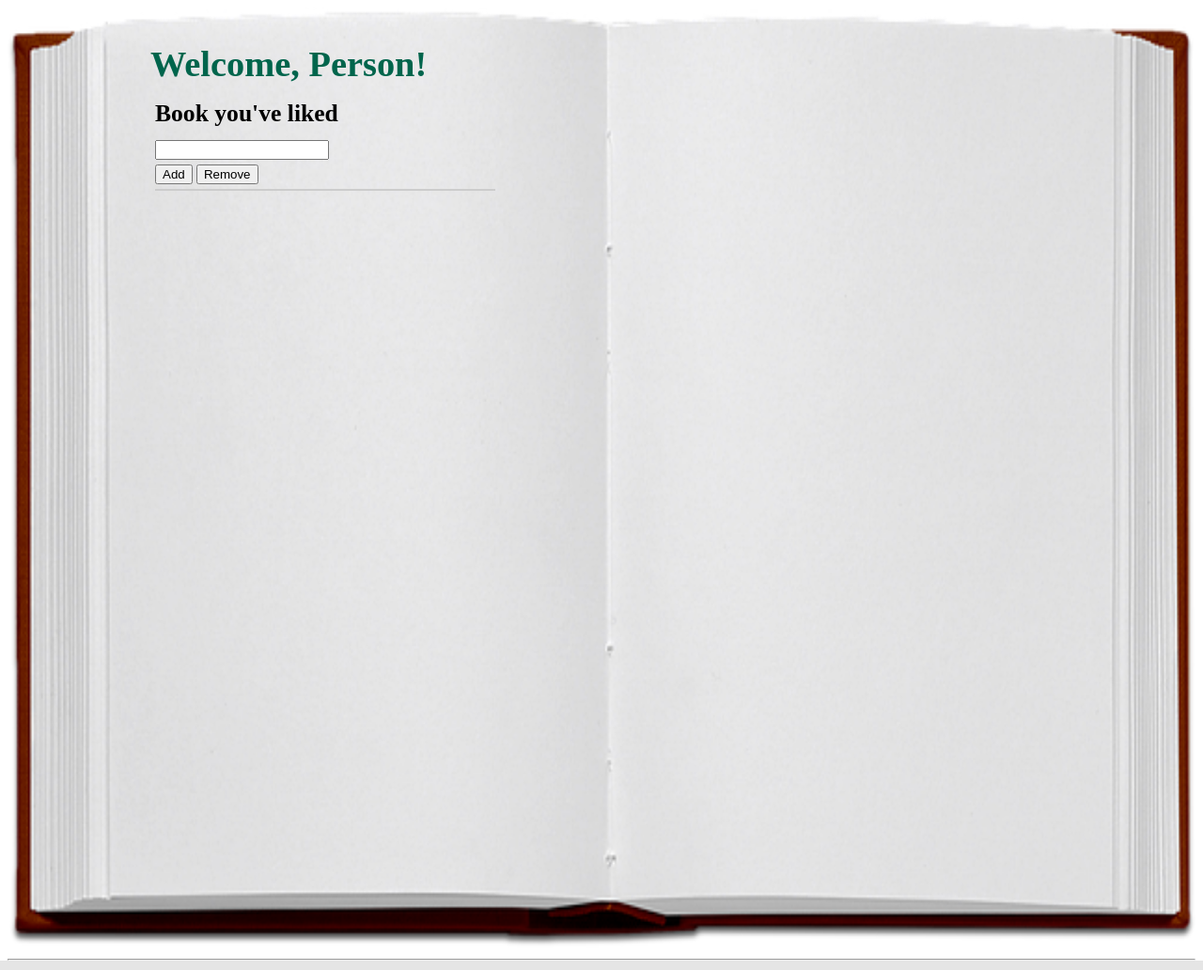
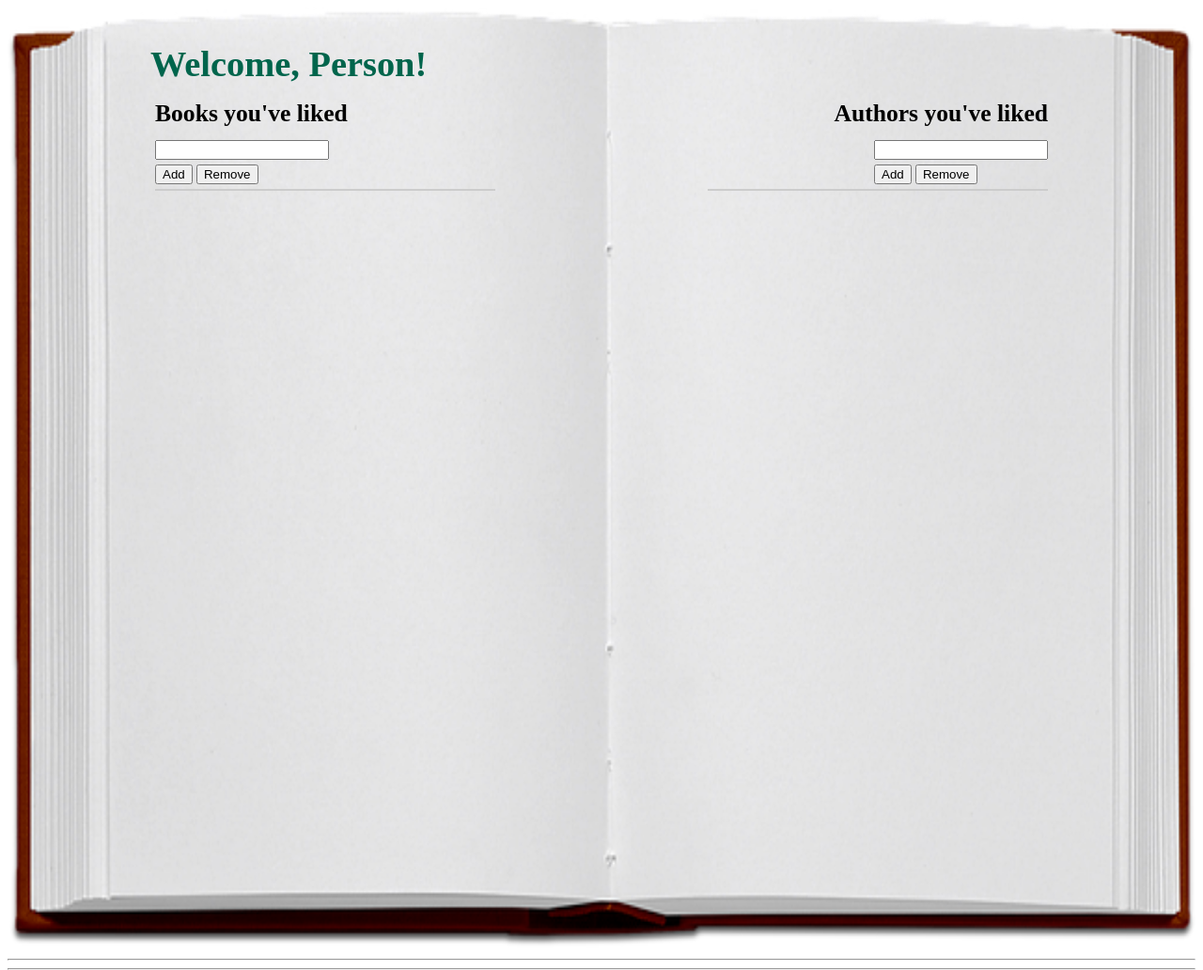
Before and after one commit to harbm17/BillyBooks, a Flask app: template ServerFolder/templates/userProfile.html in a window 1280 px wide. Shown: the whole page at 94% size. Run offline with Flask 2, Linux system fonts and the light colour scheme; the template is opened without the code that fills it, so the values that code supplies are empty.

Commit message:
added author likes

```diff
--- a/ServerFolder/templates/addItem.js
+++ /dev/null
@@ -1,15 +0,0 @@
-function addBook(){
-  var ul = document.getElementById("bookList");
-  var book = document.getElementById("book");
-  var li = document.createElement("li");
-  li.setAttribute('id', book.value);
-  li.appendChild(document.createTextNode(book.value));
-  ul.appendChild(li);
-}
-
-function removeBook(){
-  var ul = document.getElementById("bookList");
-  var book = document.getElementById("book");
-  var li = document.getElementById(book.value);
-  ul.removeChild(li);
-}
--- a/ServerFolder/templates/userProfile.css
+++ b/ServerFolder/templates/userProfile.css
@@ -28,7 +28,14 @@ body, html {
     left: 165px;
   }
 
-  .input
+  .aLiked
+  {
+    position: absolute;
+    top: 85px;
+    right: 165px;
+  }
+
+  .bookInput
   {
     position: absolute;
     top:145px;
@@ -38,6 +45,18 @@ body, html {
     font:16px/26px Georgia, Garamond, Serif;
     overflow:auto;
   }
+
+  .authorInput
+  {
+    position: absolute;
+    top:145px;
+    right: 165px;
+    height:150px;
+    margin: 0 auto;
+    font:16px/26px Georgia, Garamond, Serif;
+    overflow:auto;
+  }
+
   .list
   {
     border:1px solid #ccc;
@@ -47,3 +66,13 @@ body, html {
     overflow:auto;
     width: 25%
   }
+
+  .list1
+  {
+    border:1px solid #ccc;
+    position: absolute;
+    top: 185px;
+    right: 165px;
+    overflow:auto;
+    width: 25%
+  }
--- a/ServerFolder/templates/userProfile.html
+++ b/ServerFolder/templates/userProfile.html
@@ -20,14 +20,15 @@ page by adding in new bookks they've read.-->
         <div class = "welcomeMsg">
             <h1 style="font-size:3vw;">Welcome, Person!</h1>
         </div>
+        <!--Books you've liked-->
         <div class = "bLiked">
-            <h2 style="font-size:2vw;">Book you've liked</h2>
+            <h2 style="font-size:2vw;">Books you've liked</h2>
         </div>
         <div class = "container">
           <div class = "row">
             <div class = "col-12">
               <hr>
-              <div class = "input">
+              <div class = "bookInput">
                 <input type = "text" class = "form-control" id = "book">
                 <div class = "input-append">
                   <button onClick = "addBook()" class = "btn btn-add">Add</button>
@@ -35,25 +36,32 @@ page by adding in new bookks they've read.-->
                 </div>
               </div>
 
-              <ul id = "bookList" class ="list">
-              </ul>
+              <ul id = "bookList" class ="list"></ul>
 
             </div>
           </div>
         </div>
-        <!--<div class = "booksLiked">
-            <ul class = "listBooks" style="font-size:1.5vw;">
-                <li>Book</li>
-                <li>Book</li>
-                <li>Book</li>
-                <li>Book</li>
-                <li>Book</li>
-                <li>Book</li>
-                <li>Book</li>
-                <li>Book</li>
-                <li>Book</li>
-            </ul>
-        </div>-->
-        <script src="addItem.js"></script>
+        <!--Authors you like-->
+        <div class = "aLiked">
+          <h2 style="font-size:2vw;">Authors you've liked</h2>
+      </div>
+        <div class = "container">
+          <div class = "row">
+            <div class = "col-12">
+              <hr>
+                <div class = "authorInput">
+                  <input type = "text" class = "form-control" id = "author">
+              <div class = "input-append">
+                <button onClick = "addAuthor()" class = "btn btn-add">Add</button>
+                <button onClick = "removeAuthor()" class = "btn btn-remove">Remove</button>
+              </div>
+            </div>
+
+            <ul id = "authorList" class ="list1"></ul>
+
+          </div>
+        </div>
+      </div>
+        <script src="addRemove.js"></script>
     </body>
 </html>
```
Also changed, not shown: ServerFolder/templates/addRemove.js (added, +31 -0 lines), 2 other files.
